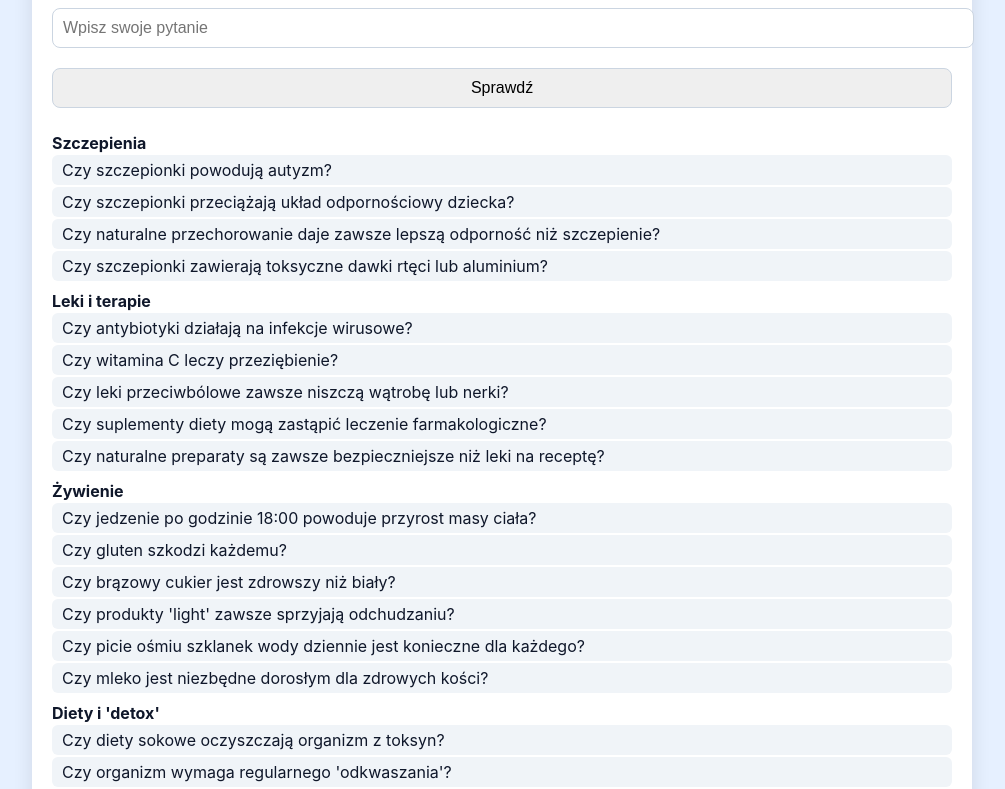
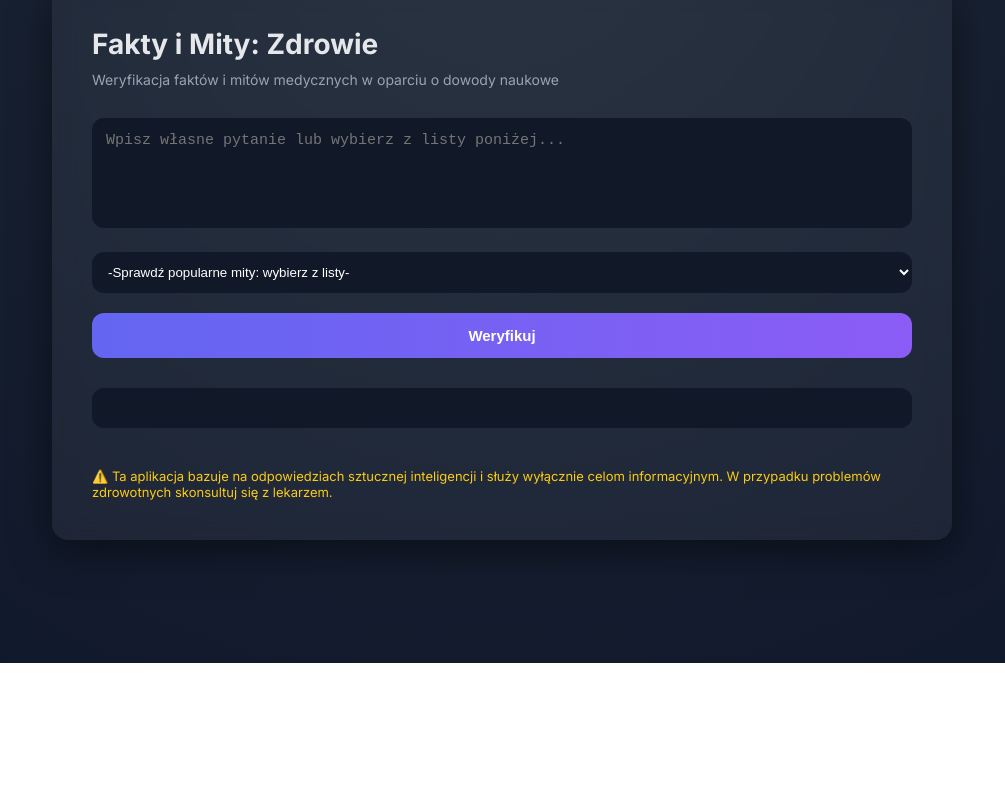
Before and after one commit to smaksymowicz/mitoff4, a website: page index.html in a window 1280 px wide. Shown: the part 137-926 px from the top of the page, without its empty margins (138-1143 px from the left). After the commit the page ends 800 px from the top, so only its background shows below. Drawn offline with Linux system fonts and the light colour scheme.

Commit message:
Update index.html predef popr

```diff
--- a/index.html
+++ b/index.html
@@ -4,198 +4,286 @@
 <meta charset="UTF-8">
 <meta name="viewport" content="width=device-width, initial-scale=1.0">
 <title>Fakty i Mity: Zdrowie</title>
+
+<link href="https://fonts.googleapis.com/css2?family=Inter:wght@400;600;700&display=swap" rel="stylesheet">
+
 <style>
-body { font-family: Inter, sans-serif; background: #e6f0ff; margin:0; padding:0; color:#0f172a; }
-.container { max-width: 900px; margin: 40px auto; background:#fff; padding:20px; border-radius:12px; box-shadow:0 4px 20px rgba(0,0,0,0.1);}
-h1 { text-align:center; margin-bottom:20px; }
-input, button { width:100%; padding:10px; margin:5px 0 15px 0; border-radius:8px; border:1px solid #cbd5e1; font-size:16px; }
-#report div { padding:12px; border-radius:12px; margin-bottom:10px; }
-.source-link { font-size:13px; color:#1d4ed8; text-decoration:none; display:block; margin-bottom:3px; }
-.disclaimer { margin-top:20px; font-size:13px; color:#f59e0b; }
-.category { font-weight:bold; margin-top:10px; }
-.question-item { cursor:pointer; padding:5px 10px; border-radius:6px; margin:2px 0; background:#f0f4f8; }
-.question-item:hover { background:#d0e7ff; }
+* { box-sizing: border-box; margin: 0; padding: 0; }
+
+body {
+  font-family: 'Inter', sans-serif;
+  background: radial-gradient(circle at top, #1f2937, #0f172a);
+  color: #e5e7eb;
+  display: flex;
+  justify-content: center;
+  align-items: center;
+  min-height: 100vh;
+  padding: 20px;
+}
+
+.container {
+  width: 100%;
+  max-width: 900px;
+  background: rgba(255,255,255,0.05);
+  backdrop-filter: blur(12px);
+  border-radius: 16px;
+  padding: 40px;
+  box-shadow: 0 10px 40px rgba(0,0,0,0.5);
+}
+
+h1 {
+  font-size: 28px;
+  font-weight: 700;
+  margin-bottom: 10px;
+}
+
+.subtitle {
+  color: #9ca3af;
+  margin-bottom: 30px;
+  font-size: 14px;
+}
+
+textarea {
+  width: 100%;
+  height: 110px;
+  padding: 14px;
+  border-radius: 12px;
+  border: none;
+  resize: none;
+  font-size: 15px;
+  margin-bottom: 20px;
+  background: #111827;
+  color: white;
+}
+
+textarea:focus {
+  outline: 2px solid #6366f1;
+}
+
+button {
+  width: 100%;
+  padding: 14px;
+  border-radius: 12px;
+  border: none;
+  font-size: 15px;
+  font-weight: 600;
+  cursor: pointer;
+  background: linear-gradient(90deg, #6366f1, #8b5cf6);
+  color: white;
+  transition: 0.2s ease;
+}
+
+button:hover {
+  transform: translateY(-2px);
+  box-shadow: 0 6px 20px rgba(99,102,241,0.4);
+}
+
+.report {
+  margin-top: 30px;
+  padding: 20px;
+  border-radius: 12px;
+  background: #111827;
+  white-space: pre-line;
+  line-height: 1.6;
+  font-size: 15px;
+}
+
+.loading {
+  margin-top: 20px;
+  font-size: 14px;
+  color: #9ca3af;
+}
+
+select {
+  width: 100%;
+  padding: 12px;
+  margin-bottom: 20px;
+  border-radius: 12px;
+  border: none;
+  background: #111827;
+  color: white;
+}
+
+.truth-score {
+  padding: 12px;
+  border-radius: 12px;
+  font-weight: 700;
+  color: white;
+  display: inline-block;
+  margin-bottom: 5px;
+}
+
+a { color: #6366f1; text-decoration: underline; }
+a:hover { text-decoration: none; }
+
+.disclaimer {
+  margin-top: 40px;
+  font-size: 13px;
+  color: #facc15;
+}
 </style>
 </head>
+
 <body>
 <div class="container">
   <h1>Fakty i Mity: Zdrowie</h1>
+  <div class="subtitle">Weryfikacja faktów i mitów medycznych w oparciu o dowody naukowe</div>
 
-  <input type="text" id="questionInput" placeholder="Wpisz swoje pytanie">
-  <button onclick="verifyFact()">Sprawdź</button>
-  <div id="loading"></div>
+  <textarea id="questionInput" placeholder="Wpisz własne pytanie lub wybierz z listy poniżej..."></textarea>
 
-  <div id="categories"></div>
-  <div id="report"></div>
+  <select id="topicSelect" onchange="insertQuestion()">
+    <option value="">-Sprawdź popularne mity: wybierz z listy-</option>
 
-  <div class="disclaimer">
-    ⚠️ Ta aplikacja bazuje na odpowiedziach sztucznej inteligencji i służy wyłącznie celom informacyjnym. W przypadku problemów zdrowotnych skonsultuj się z lekarzem.
-  </div>
+    <optgroup label="Szczepienia">
+      <option>Czy szczepionki powodują autyzm?</option>
+      <option>Czy szczepionki przeciążają układ odpornościowy dziecka?</option>
+      <option>Czy naturalne przechorowanie daje zawsze lepszą odporność niż szczepienie?</option>
+      <option>Czy szczepionki zawierają toksyczne dawki rtęci lub aluminium?</option>
+    </optgroup>
+
+    <optgroup label="Leki i terapie">
+      <option>Czy antybiotyki działają na infekcje wirusowe?</option>
+      <option>Czy witamina C leczy przeziębienie?</option>
+      <option>Czy leki przeciwbólowe zawsze niszczą wątrobę lub nerki?</option>
+      <option>Czy suplementy diety mogą zastąpić leczenie farmakologiczne?</option>
+      <option>Czy naturalne preparaty są zawsze bezpieczniejsze niż leki na receptę?</option>
+    </optgroup>
+
+    <optgroup label="Żywienie">
+      <option>Czy jedzenie po godzinie 18:00 powoduje przyrost masy ciała?</option>
+      <option>Czy gluten szkodzi każdemu?</option>
+      <option>Czy brązowy cukier jest zdrowszy niż biały?</option>
+      <option>Czy produkty 'light' zawsze sprzyjają odchudzaniu?</option>
+      <option>Czy picie ośmiu szklanek wody dziennie jest konieczne dla każdego?</option>
+      <option>Czy mleko jest niezbędne dorosłym dla zdrowych kości?</option>
+    </optgroup>
+
+    <optgroup label="Diety i 'detox'">
+      <option>Czy diety sokowe oczyszczają organizm z toksyn?</option>
+      <option>Czy organizm wymaga regularnego 'odkwaszania'?</option>
+      <option>Czy głodówki przyspieszają metabolizm?</option>
+      <option>Czy spalanie tłuszczu można ukierunkować na jedną część ciała ćwiczeniami?</option>
+    </optgroup>
+
+    <optgroup label="Choroby, odporność i profilaktyka">
+      <option>Czy zimne powietrze powoduje przeziębienie?</option>
+      <option>Czy stres jest bezpośrednią przyczyną wrzodów żołądka?</option>
+      <option>Czy cukier powoduje nadpobudliwość u dzieci?</option>
+      <option>Czy kawa zawsze odwadnia organizm?</option>
+      <option>Czy maseczki chronią przed wirusami?</option>
+    </optgroup>
+
+    <optgroup label="Technologia i środowisko">
+      <option>Czy kuchenki mikrofalowe niszczą wartości odżywcze bardziej niż tradycyjne gotowanie?</option>
+      <option>Czy telefony komórkowe w standardowym użytkowaniu powodują nowotwory?</option>
+      <option>Czy klimatyzacja bezpośrednio wywołuje choroby?</option>
+      <option>Czy technologia 5G wpływa negatywnie na zdrowie?</option>
+    </optgroup>
+
+  </select>
+
+  <button onclick="verifyFact()">Weryfikuj</button>
+
+  <div id="loading" class="loading"></div>
+  <div id="report" class="report"></div>
+
+  <div class="disclaimer">⚠️ Ta aplikacja bazuje na odpowiedziach sztucznej inteligencji i służy wyłącznie celom informacyjnym. W przypadku problemów zdrowotnych skonsultuj się z lekarzem.</div>
 </div>
 
-<script type="module">
-import { predefinedAnswers } from './questions.js';
+<script>
+// Predefiniowane odpowiedzi
+const predefinedAnswers = {
+  "Czy antybiotyki działają na infekcje wirusowe?": {
+    probability: 0,
+    truth: "Fałsz",
+    explanation: "Antybiotyki działają tylko na bakterie, nie na wirusy. Stosowanie ich w infekcjach wirusowych jest nieskuteczne i może prowadzić do oporności bakterii.",
+    sources: ["https://www.cdc.gov/antibiotic-use/index.html","https://www.who.int/news-room/fact-sheets/detail/antibiotic-resistance"]
+  },
+  "Czy szczepionki powodują autyzm?": {
+    probability: 0,
+    truth: "Fałsz",
+    explanation: "Nie ma dowodów naukowych na związek szczepionek z autyzmem. Badania obejmujące dziesiątki tysięcy dzieci jednoznacznie obalają tę hipotezę.",
+    sources: ["https://www.cdc.gov/vaccinesafety/concerns/autism.html","https://www.who.int/news-room/fact-sheets/detail/vaccine-safety"]
+  },
+  "Czy witamina C leczy przeziębienie?": {
+    probability: 0,
+    truth: "Fałsz",
+    explanation: "Regularne stosowanie witaminy C nie leczy przeziębienia ani go nie zapobiega u większości osób. Może jedynie minimalnie skrócić czas trwania objawów.",
+    sources: ["https://www.cochrane.org/CD000980/COMMON_c-vitamin-for-prevention-and-treatment-of-common-cold"]
+  }
+};
 
-// Kategorie i pytania
-const categories = [
-  {
-    id:"szczepienia",
-    label:"Szczepienia",
-    myths:[
-      "Czy szczepionki powodują autyzm?",
-      "Czy szczepionki przeciążają układ odpornościowy dziecka?",
-      "Czy naturalne przechorowanie daje zawsze lepszą odporność niż szczepienie?",
-      "Czy szczepionki zawierają toksyczne dawki rtęci lub aluminium?"
-    ]
-  },
-  {
-    id:"leki",
-    label:"Leki i terapie",
-    myths:[
-      "Czy antybiotyki działają na infekcje wirusowe?",
-      "Czy witamina C leczy przeziębienie?",
-      "Czy leki przeciwbólowe zawsze niszczą wątrobę lub nerki?",
-      "Czy suplementy diety mogą zastąpić leczenie farmakologiczne?",
-      "Czy naturalne preparaty są zawsze bezpieczniejsze niż leki na receptę?"
-    ]
-  },
-  {
-    id:"zywienie",
-    label:"Żywienie",
-    myths:[
-      "Czy jedzenie po godzinie 18:00 powoduje przyrost masy ciała?",
-      "Czy gluten szkodzi każdemu?",
-      "Czy brązowy cukier jest zdrowszy niż biały?",
-      "Czy produkty 'light' zawsze sprzyjają odchudzaniu?",
-      "Czy picie ośmiu szklanek wody dziennie jest konieczne dla każdego?",
-      "Czy mleko jest niezbędne dorosłym dla zdrowych kości?"
-    ]
-  },
-  {
-    id:"detox",
-    label:"Diety i 'detox'",
-    myths:[
-      "Czy diety sokowe oczyszczają organizm z toksyn?",
-      "Czy organizm wymaga regularnego 'odkwaszania'?",
-      "Czy głodówki przyspieszają metabolizm?",
-      "Czy spalanie tłuszczu można ukierunkować na jedną część ciała ćwiczeniami?"
-    ]
-  },
-  {
-    id:"choroby",
-    label:"Choroby, odporność i profilaktyka",
-    myths:[
-      "Czy zimne powietrze powoduje przeziębienie?",
-      "Czy stres jest bezpośrednią przyczyną wrzodów żołądka?",
-      "Czy cukier powoduje nadpobudliwość u dzieci?",
-      "Czy kawa zawsze odwadnia organizm?",
-      "Czy maseczki chronią przed wirusami?"
-    ]
-  },
-  {
-    id:"technologia",
-    label:"Technologia i środowisko",
-    myths:[
-      "Czy kuchenki mikrofalowe niszczą wartości odżywcze bardziej niż tradycyjne gotowanie?",
-      "Czy telefony komórkowe w standardowym użytkowaniu powodują nowotwory?",
-      "Czy klimatyzacja bezpośrednio wywołuje choroby?",
-      "Czy technologia 5G wpływa negatywnie na zdrowie?"
-    ]
+function insertQuestion() {
+  const select = document.getElementById("topicSelect");
+  if (select.value) {
+    document.getElementById("questionInput").value = select.value;
   }
-];
-
-// Renderowanie kategorii i pytań
-const categoriesDiv = document.getElementById("categories");
-categories.forEach(cat=>{
-  const catDiv = document.createElement("div");
-  catDiv.className="category";
-  catDiv.innerText = cat.label;
-  categoriesDiv.appendChild(catDiv);
-
-  const ul = document.createElement("div");
-  cat.myths.forEach(q=>{
-    const qDiv = document.createElement("div");
-    qDiv.className="question-item";
-    qDiv.innerText = q;
-    qDiv.onclick = ()=>{
-      document.getElementById("questionInput").value = q;
-      verifyFact();
-    };
-    ul.appendChild(qDiv);
-  });
-  categoriesDiv.appendChild(ul);
-});
-
-function colorFromProbability(p) {
-  if(p<=33) return '#ef4444';       // czerwony
-  if(p<=66) return '#f97316';       // pomarańczowy
-  return '#22c55e';                  // zielony
 }
 
+// Gradient kolorów dla paska prawdziwości
+function getTruthColor(percent) {
+  if (percent <= 33) return "#ef4444";   // czerwony
+  if (percent <= 66) return "#f97316";   // pomarańcz
+  return "#22c55e";                      // zielony
+}
+
+// Formatuje JSON AI / predefiniowane odpowiedzi na HTML z paskiem oceny
 function formatAIResponseJSON(data) {
-  let html = '';
+  if (!data) return "";
 
-  // Ocena prawdziwości
-  html += `<div style="background:${colorFromProbability(data.probability)}; color:white; font-weight:700; margin-bottom:8px;">
-    Ocena prawdziwości: ${data.probability}% (${data.truth})
-  </div>`;
+  const color = getTruthColor(data.probability || 0);
+  let html = `<div class="truth-score" style="background:${color};">Ocena prawdziwości: ${data.probability || 0}% (${data.truth || "Nieznana"})</div><br>`;
 
-  // Wyjaśnienie / konsensus
-  html += `<div style="background:#d0e7ff; padding:10px; border-radius:8px; margin-bottom:8px;">
-    <strong>Konsensus naukowy:</strong>
-    <p>${data.explanation}</p>
-  </div>`;
+  html += `<div style="line-height:1.6;font-size:15px;">`;
+  html += `<p>${data.explanation || ""}</p>`;
 
-  // Źródła
-  if(data.sources && data.sources.length>0){
-    html += `<div style="background:#f5f5f5; border:1px solid #cbd5e1; padding:10px; border-radius:8px;">
-      <strong>Źródła:</strong>`;
-    data.sources.forEach(s=>{ html+=`<a class="source-link" href="${s}" target="_blank">${s}</a>`; });
-    html += `</div>`;
+  if (data.sources?.length) {
+    html += "<p><strong>Źródła:</strong></p><ul>";
+    data.sources.forEach(s => {
+      html += `<li><a href="${s}" target="_blank">${s}</a></li>`;
+    });
+    html += "</ul>";
   }
 
+  html += "</div>";
   return html;
 }
 
 async function verifyFact() {
-  const question = document.getElementById("questionInput").value.trim();
+  const question = document.getElementById("questionInput").value;
   const report = document.getElementById("report");
   const loading = document.getElementById("loading");
 
-  if(!question) return;
+  if (!question.trim()) return;
+
+  loading.innerText = "Analiza...";
+  report.innerHTML = "";
 
   // Sprawdzenie w bazie predefiniowanych odpowiedzi
-  if(predefinedAnswers[question]){
+  if (predefinedAnswers[question]) {
     report.innerHTML = formatAIResponseJSON(predefinedAnswers[question]);
+    loading.innerText = "";
     return;
   }
 
-  // Jeśli nie ma w bazie – idzie do AI
-  loading.innerText = "Analiza...";
-  report.innerHTML = "";
-
-  try{
+  try {
     const response = await fetch("/api/verify", {
-      method:"POST",
-      headers:{"Content-Type":"application/json"},
-      body:JSON.stringify({question})
+      method: "POST",
+      headers: { "Content-Type": "application/json" },
+      body: JSON.stringify({ question })
     });
 
     const data = await response.json();
     loading.innerText = "";
-    // Jeżeli AI zwraca pełną treść, ustawiamy 50% i Nieznana jeśli nie ma jawnej oceny
-    report.innerHTML = formatAIResponseJSON({
-      probability: parseInt(data.probability || 50),
-      truth: data.truth || "Nieznana",
-      explanation: data.result || "Brak szczegółów",
-      sources: data.sources || []
-    });
 
-  } catch(err){
+    report.innerHTML = formatAIResponseJSON(data);
+
+  } catch (err) {
     loading.innerText = "";
     report.innerText = "Błąd połączenia z serwerem.";
   }
 }
 </script>
+
 </body>
 </html>
```
